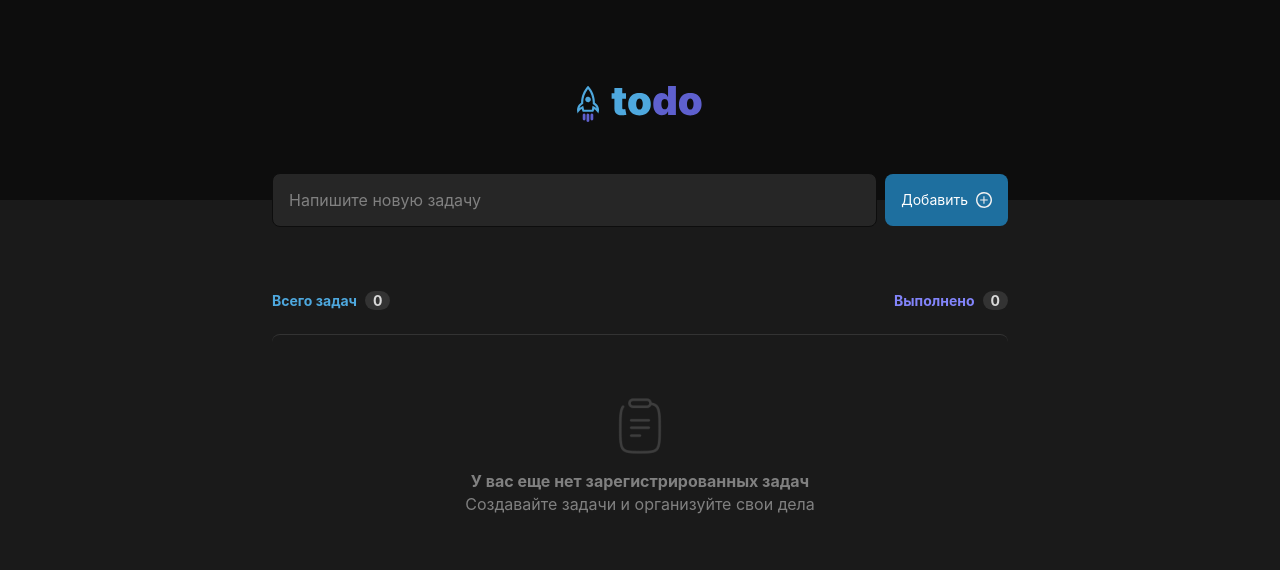
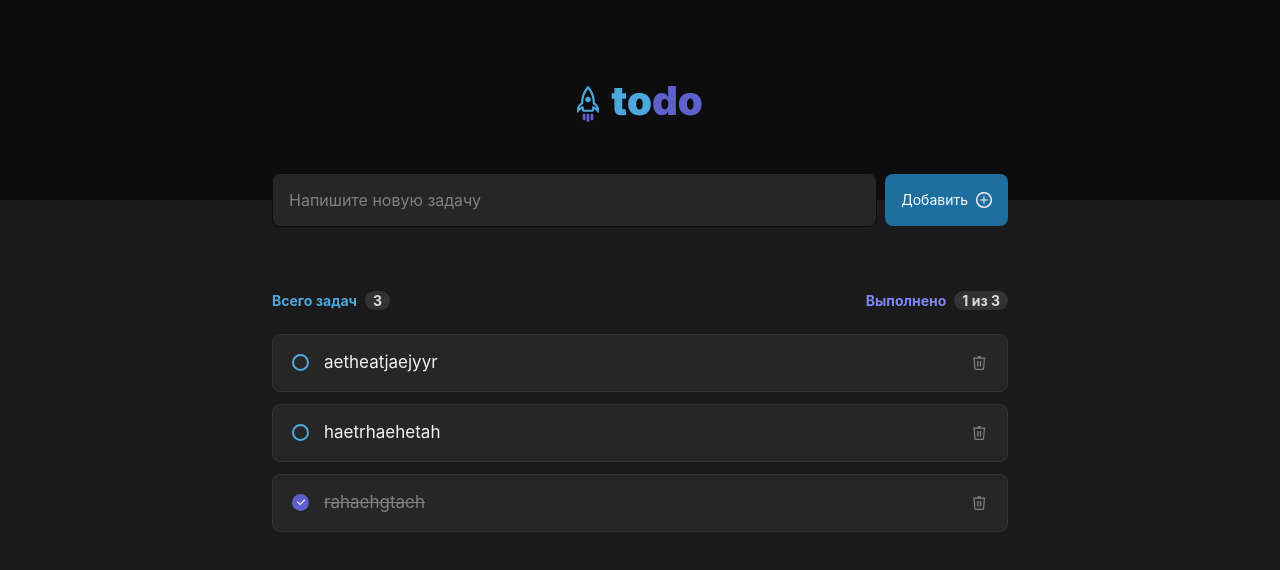
Before and after one commit to rook16rus/todolist-app, a React (Create React App) app: page / in a window 1280 px wide. Shown: the top 570 px of the page. Built offline with nearby package versions, Linux system fonts and the light colour scheme; data requests are answered from the project's data file.

Commit message:
Переписал приложение, используя Redux

```diff
--- a/package.json
+++ b/package.json
@@ -9,7 +9,9 @@
     "concurrently": "^8.2.0",
     "react": "^18.2.0",
     "react-dom": "^18.2.0",
+    "react-redux": "^8.1.2",
     "react-scripts": "5.0.1",
+    "redux": "^4.2.1",
     "sass": "^1.64.1",
     "uuid": "^9.0.0",
     "web-vitals": "^2.1.4"
--- /dev/null
+++ b/src/actions/actions.js
@@ -0,0 +1,39 @@
+export const tasksFetching = () => {
+    return {
+        type: "TASKS_FETCHING"
+    }
+}
+
+export const tasksFetched = (tasks) => {
+    return {
+        type: "TASKS_FETCHED",
+        payload: tasks
+    }
+}
+
+export const tasksFetchingError = () => {
+    return {
+        type: "TASKS_FETCHING_ERROR"
+    }
+}
+
+export const addTask = (task) => {
+    return {
+        type: "ADD_TASK",
+        payload: task
+    }
+}
+
+export const deleteTask = (id) => {
+    return {
+        type: "DELETE_TASK",
+        payload: id
+    }
+}
+
+export const checkTask = (id) => {
+    return {
+        type: "CHECK_TASK",
+        payload: id
+    }
+}
--- a/src/components/App/App.js
+++ b/src/components/App/App.js
@@ -1,7 +1,3 @@
-import { useEffect, useState } from "react";
-import { useHttp } from "../../hooks/useHttp";
-import {v4 as uuidv4} from 'uuid';
-
 import TodoControls from "../TodoControls/TodoControls";
 import TodoInfo from "../TodoInfo/TodoInfo";
 import TodoList from "../TodoList/TodoList";
@@ -10,65 +6,6 @@ import './App.scss'
 import logo from './logo.svg';
 
 const App = () => {
-    const [data, setData] = useState([]);
-    const [loading, setLoading] = useState(true);
-    const [error, setError] = useState(false);
-
-    const { request } = useHttp();
-
-    useEffect(() => {
-        request("http://localhost:3001/tasks")
-            .then(tasks => {
-                setLoading(false);
-                setData(tasks)
-            })
-            .catch(() => {
-                setLoading(false);
-                setError(true);
-            })
-    }, [])
-
-    const onDeleteTask = (id) => {
-        request(`http://localhost:3001/tasks/${id}`, "DELETE")
-            .then(() => {
-                setData(data => {
-                    const newArray = data.filter(item => item.id !== id);
-                    return newArray
-                })
-            })
-    }
-
-    const onCheckTask = (id) => {
-        const foundedTask = data.find((item) => item.id === id);
-
-        request(
-            `http://localhost:3001/tasks/${id}`,
-            "PUT",
-            JSON.stringify({...foundedTask, checked: !foundedTask.checked})
-        ).then(() => {
-            setData(data => {
-                return data.map(item => {
-                    if (item.id === id) {
-                        return {...item, checked: !item.checked}
-                    }
-
-                    return item;
-                })
-            })
-        })
-    }
-
-    const onAddTask = (value) => {
-        const id = uuidv4();
-
-        request("http://localhost:3001/tasks", "POST", JSON.stringify({id, text: value, checked: false}))
-            .then(() => {
-                setData(data => [...data, {id: data.length + 1, text: value, checked: false}])
-            })
-    }
-
-    const completedTasksCount = data.filter(item => item.checked).length
-
     return (
         <div className="todo">
             <header className="todo__header">
@@ -76,9 +13,9 @@ const App = () => {
             </header>
             <div className="todo__body">
                 <div className="container">
-                    <TodoControls onAddTask={onAddTask}/>
-                    <TodoInfo tasksCount={data.length} completedTasksCount={completedTasksCount}/>
-                    <TodoList data={data} error={error} loading={loading} onDeleteTask={onDeleteTask} onCheckTask={onCheckTask} />
+                    <TodoControls />
+                    <TodoInfo />
+                    <TodoList />
                 </div>
             </div>
         </div>
--- a/src/components/TodoControls/TodoControls.js
+++ b/src/components/TodoControls/TodoControls.js
@@ -1,9 +1,15 @@
 import { useState } from "react";
+import { useDispatch } from "react-redux";
+import { v4 as uuidv4 } from "uuid";
+import { addTask } from "../../actions/actions";
+import { useHttp } from "../../hooks/useHttp";
 
 import "./TodoControls.scss"
 
-const TodoControls = ({onAddTask}) => {
+const TodoControls = () => {
     const [value, setValue] = useState('');
+    const dispatch = useDispatch();
+    const { request } = useHttp();
 
     const onChangeInput = (e) => {
         setValue(e.target.value);
@@ -12,7 +18,13 @@ const TodoControls = ({onAddTask}) => {
     const onSubmit = (e) => {
         e.preventDefault();
 
-        onAddTask(value);
+        const id = uuidv4();
+
+        request("http://localhost:3001/tasks", "POST", JSON.stringify({id, text: value, checked: false}))
+            .then(() => {
+                dispatch(addTask({id, text: value, checked: false}))
+            })
+
         setValue('');
     }
 
--- a/src/components/TodoInfo/TodoInfo.js
+++ b/src/components/TodoInfo/TodoInfo.js
@@ -1,18 +1,23 @@
+import { useSelector } from "react-redux";
+
 import "./TodoInfo.scss"
 
-const TodoInfo = ({tasksCount, completedTasksCount}) => {
+const TodoInfo = () => {
+    const tasks = useSelector(state => state.tasks);
+    const completedTasksCount = tasks.filter(item => item.checked).length
+
     return (
         <div className="todo__info">
             <div className="todo__info-all">
                 <span>Всего задач</span>
-                <span className="todo__info-count">{tasksCount}</span>
+                <span className="todo__info-count">{tasks.length}</span>
             </div>
             <div className="todo__info-completed">
                 <span>Выполнено</span>
                 <span className="todo__info-count">
                     {
                         completedTasksCount > 0 ?
-                        `${completedTasksCount} из ${tasksCount}` :
+                        `${completedTasksCount} из ${tasks.length}` :
                         completedTasksCount
                     }
                 </span>
--- a/src/components/TodoList/TodoList.js
+++ b/src/components/TodoList/TodoList.js
@@ -1,26 +1,62 @@
+import { useEffect } from "react";
+import { useSelector, useDispatch } from "react-redux";
+import { useHttp } from "../../hooks/useHttp";
+
 import TodoListItem from "../TodoListItem/TodoListItem";
 import TodoEmpty from "../TodoEmpty/TodoEmpty";
 
 import "./TodoList.scss"
+import {checkTask, deleteTask, tasksFetched, tasksFetching, tasksFetchingError} from "../../actions/actions";
 
-const TodoList = ({data, loading, error, onCheckTask, onDeleteTask}) => {
-    const elements = data.map((item) => {
+const TodoList = () => {
+    const {tasks, tasksLoadingStatus} = useSelector(state => state);
+    const dispatch = useDispatch();
+    const { request } = useHttp();
+
+    useEffect(() => {
+        dispatch(tasksFetching())
+
+        request("http://localhost:3001/tasks")
+            .then(tasks => {
+                dispatch(tasksFetched(tasks))
+            })
+            .catch(() => {
+                dispatch(tasksFetchingError())
+            })
+    }, [])
+
+    const onDeleteTask = (id) => {
+        request(`http://localhost:3001/tasks/${id}`, "DELETE")
+            .then(() => {
+                dispatch(deleteTask(id));
+            })
+    }
+
+    const onCheckTask = (id) => {
+        const foundedTask = tasks.find((item) => item.id === id);
+
+        request(
+            `http://localhost:3001/tasks/${id}`,
+            "PUT",
+            JSON.stringify({...foundedTask, checked: !foundedTask.checked})
+        ).then(() => {
+            dispatch(checkTask(id))
+        })
+    }
+
+    const elements = tasks.map((item) => {
         return <TodoListItem key={item.id} {...item} onCheckTask={() => onCheckTask(item.id)} onDeleteTask={() => onDeleteTask(item.id)} />
     })
 
-    const errorMessage = error ? <h2 className="todo__status-message">Ошибка</h2> : null;
-    const loadingMessage = loading ? <h2 className="todo__status-message">Загрузка...</h2> : null;
-    const emptyContent = !loading && !error && elements.length < 1 ? <TodoEmpty /> : null;
-    const content = <View elements={elements} />;
+    if (tasksLoadingStatus === "loading") {
+        return <h2 className="todo__status-message">Загрузка...</h2>;
+    } else if (tasksLoadingStatus === "error") {
+        return <h2 className="todo__status-message">Ошибка</h2>
+    } else if (tasksLoadingStatus === "idle" && tasks.length < 1) {
+        return <TodoEmpty />
+    }
 
-    return (
-        <>
-            {errorMessage}
-            {loadingMessage}
-            {emptyContent}
-            {content}
-        </>
-    )
+    return <View elements={elements} />;
 }
 
 const View = ({elements}) => {
--- a/src/index.js
+++ b/src/index.js
@@ -1,5 +1,8 @@
 import React from 'react';
 import ReactDOM from 'react-dom/client';
+import { Provider } from "react-redux";
+
+import store from "./store/store";
 import App from './components/App/App';
 
 import './index.scss'
@@ -7,6 +10,8 @@ import './index.scss'
 const root = ReactDOM.createRoot(document.getElementById('root'));
 root.render(
   <React.StrictMode>
-    <App />
+      <Provider store={store} >
+          <App />
+      </Provider>
   </React.StrictMode>
 );
--- /dev/null
+++ b/src/reducer/reducer.js
@@ -0,0 +1,50 @@
+const initialState = {
+    tasks: [],
+    tasksLoadingStatus: "idle"
+}
+
+const reducer = (state = initialState, action) => {
+    switch (action.type) {
+        case "TASKS_FETCHING":
+            return {
+                ...state,
+                tasksLoadingStatus: "loading"
+            }
+        case "TASKS_FETCHED":
+            return {
+                ...state,
+                tasks: action.payload,
+                tasksLoadingStatus: "idle"
+            }
+        case "TASKS_FETCHING_ERROR":
+            return {
+                ...state,
+                tasksLoadingStatus: "error"
+            }
+        case "ADD_TASK":
+            return {
+                ...state,
+                tasks: [...state.tasks, action.payload]
+            };
+        case "DELETE_TASK":
+            return {
+                ...state,
+                tasks: state.tasks.filter(task => task.id !== action.payload)
+            };
+        case "CHECK_TASK":
+            return {
+                ...state,
+                tasks: state.tasks.map(task => {
+                    if (task.id === action.payload) {
+                        return {...task, checked: !task.checked}
+                    }
+
+                    return task;
+                })
+            }
+        default:
+            return state
+    }
+}
+
+export default reducer
--- /dev/null
+++ b/src/store/store.js
@@ -0,0 +1,6 @@
+import { createStore } from "redux";
+import reducer from "../reducer/reducer";
+
+const store = createStore(reducer);
+
+export default store
--- a/tasks.json
+++ b/tasks.json
@@ -1,3 +1,19 @@
 {
-  "tasks": []
+  "tasks": [
+    {
+      "id": "712323b8-cb7d-4f28-9363-2dad77cf4c55",
+      "text": "rahaehgtaeh",
+      "checked": true
+    },
+    {
+      "id": "f78d485c-fce5-4a37-aa2a-677d83c8f340",
+      "text": "aetheatjaejyyr",
+      "checked": false
+    },
+    {
+      "id": "047e6591-c4ac-4961-a438-c816cef6598e",
+      "text": "haetrhaehetah",
+      "checked": false
+    }
+  ]
 }
```
Also changed, not shown: 1 other file (tests, documents, lock files or other folders).
